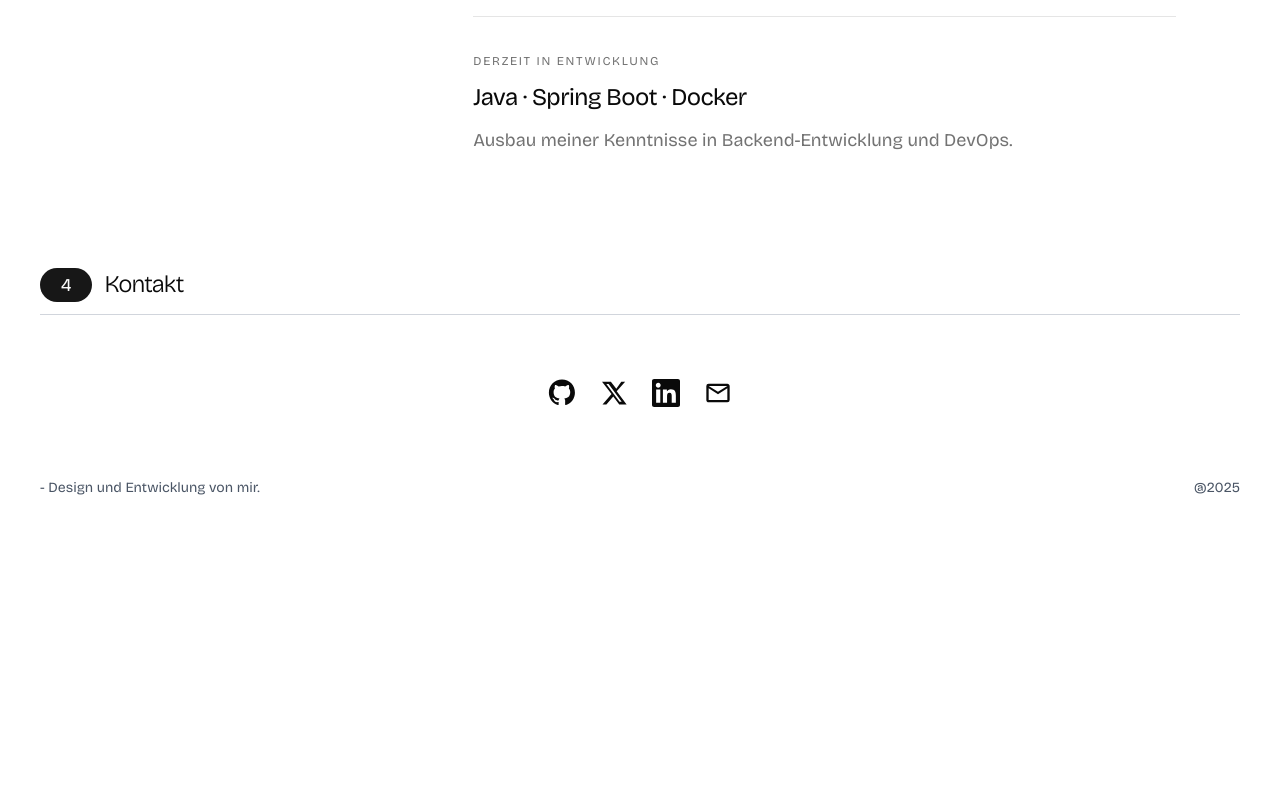
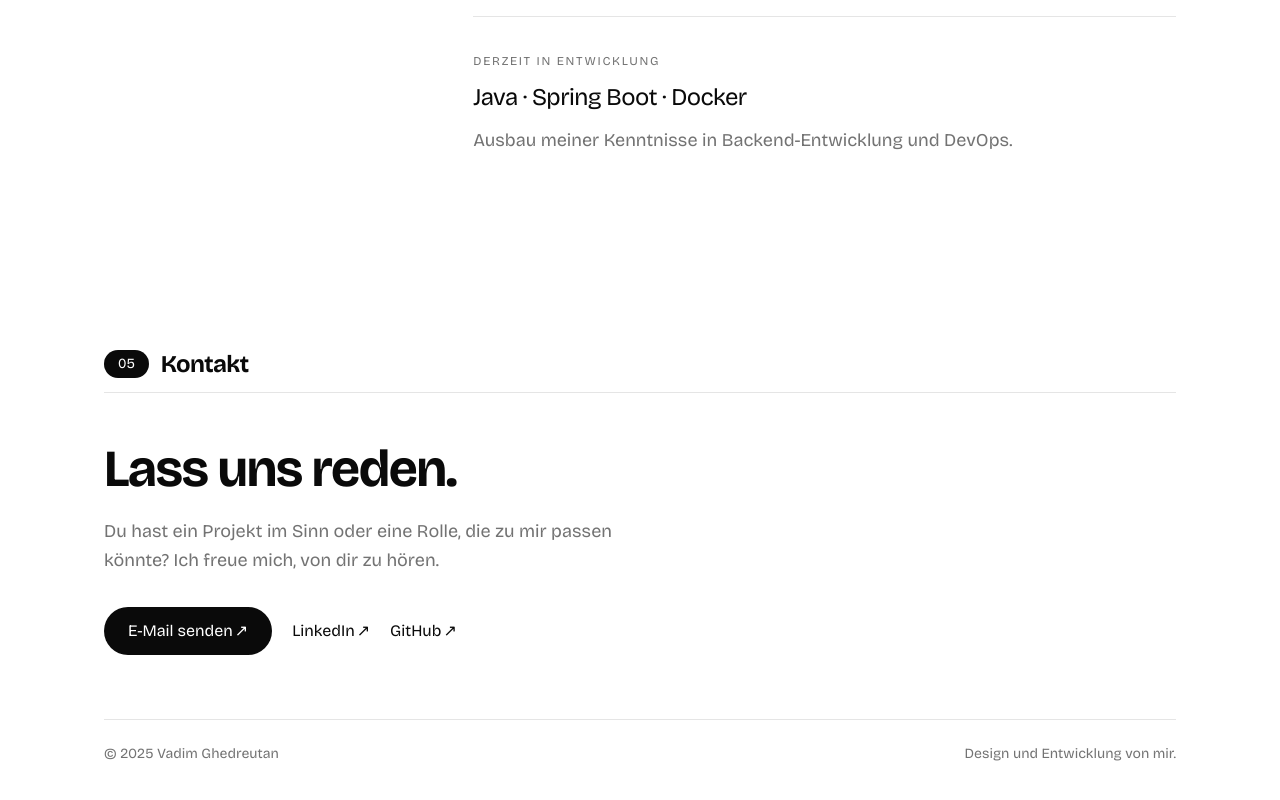
Before and after one commit to vadimghedreutan/portfolio-26, a Next.js app: page /de in a window 1280 px wide. Shown: the part 2777-3577 px from the top of the page. Before the commit the page ends 3355 px from the top, so only its background shows below. Built offline with nearby package versions, Linux system fonts and the light colour scheme.

Commit message:
feat: redesign contact section with clear calls to action and updated footer

```diff
--- a/app/components/Footer.tsx
+++ b/app/components/Footer.tsx
@@ -1,144 +1,157 @@
 "use client"
 
-import React from "react"
-import { motion, useReducedMotion, type Variants } from "motion/react"
-import { Badge } from "../../components/ui/badge"
+import { motion, useReducedMotion } from "motion/react"
 import { useTranslations } from "next-intl"
+import {
+    CONTACT_EMAIL_HREF,
+    GITHUB_PROFILE_URL,
+    LINKEDIN_URL,
+} from "@/lib/contact"
 
-type IconProps = React.SVGProps<SVGSVGElement>
-type Social = {
-    name: string
+function ContactTextLink({
+    href,
+    label,
+    reduceMotion,
+}: {
     href: string
-    Icon: (props: IconProps) => React.ReactElement
-    title?: string
-}
-
-/* ---------- Icons (unchanged) ---------- */
-
-const GithubIcon = (props: IconProps) => (
-    <svg viewBox="0 0 24 24" aria-hidden="true" fill="currentColor" {...props}>
-        <path
-            fillRule="evenodd"
-            clipRule="evenodd"
-            d="M12 .5C5.648.5.75 5.398.75 11.75c0 4.92 3.188 9.096 7.615 10.57.557.102.76-.242.76-.538 0-.266-.01-1.147-.016-2.08-3.096.674-3.75-1.324-3.75-1.324-.507-1.288-1.237-1.63-1.237-1.63-1.012-.692.077-.678.077-.678 1.118.078 1.706 1.148 1.706 1.148.995 1.705 2.612 1.212 3.25.927.102-.72.39-1.213.709-1.492-2.473-.281-5.073-1.236-5.073-5.501 0-1.216.434-2.21 1.147-2.987-.115-.282-.497-1.414.108-2.948 0 0 .938-.3 3.074 1.14a10.66 10.66 0 0 1 2.798-.376c.95.004 1.907.129 2.802.376 2.134-1.44 3.07-1.14 3.07-1.14.607 1.534.225 2.666.11 2.948.714.777 1.145 1.771 1.145 2.987 0 4.276-2.604 5.216-5.086 5.492.4.346.755 1.03.755 2.076 0 1.5-.014 2.708-.014 3.078 0 .298.2.647.77.537 4.424-1.477 7.61-5.651 7.61-10.57C23.25 5.398 18.352.5 12 .5z"
-        />
-    </svg>
-)
-const XIcon = (props: IconProps) => (
-    <svg viewBox="0 0 24 24" aria-hidden="true" fill="currentColor" {...props}>
-        <path d="M18.244 2.25h3.308l-7.227 8.26 8.502 11.24H16.5l-5.146-6.74-5.89 6.74H2.156l7.73-8.836L1.725 2.25h7.6l4.658 6.134 4.261-6.134zM16.729 19.55h1.833L7.393 4.33H5.426l11.303 15.22z" />
-    </svg>
-)
-const MailIcon = (props: IconProps) => (
-    <svg viewBox="0 0 24 24" aria-hidden="true" fill="currentColor" {...props}>
-        <path d="M20 4H4a2 2 0 0 0-2 2v12c0 1.103.897 2 2 2h16a2 2 0 0 0 2-2V6c0-1.103-.897-2-2-2zm0 2-8 5L4 6h16zm0 12H4V8l8 5 8-5v10z" />
-    </svg>
-)
-const LinkedinIcon = (props: IconProps) => (
-    <svg viewBox="0 0 24 24" aria-hidden="true" fill="currentColor" {...props}>
-        <path d="M20.447 20.452h-3.554v-5.569c0-1.328-.027-3.037-1.852-3.037-1.853 0-2.136 1.445-2.136 2.939v5.667H9.351V9h3.414v1.561h.046c.477-.9 1.637-1.85 3.37-1.85 3.601 0 4.267 2.37 4.267 5.455v6.286zM5.337 7.433c-1.144 0-2.063-.926-2.063-2.065 0-1.138.92-2.063 2.063-2.063 1.14 0 2.064.925 2.064 2.063 0 1.139-.925 2.065-2.064 2.065zm1.782 13.019H3.555V9h3.564v11.452zM22.225 0H1.771C.792 0 0 .774 0 1.729v20.542C0 23.227.792 24 1.771 24h20.451C23.2 24 24 23.227 24 22.271V1.729C24 .774 23.2 0 22.222 0h.003z" />
-    </svg>
-)
-
-/* ---------- Data ---------- */
-
-const socials: Social[] = [
-    {
-        name: "GitHub",
-        href: "https://github.com/vadimghedreutan",
-        Icon: GithubIcon,
-        title: "Open my GitHub profile",
-    },
-    {
-        name: "Twitter",
-        href: "https://twitter.com/GhedreutanVadim",
-        Icon: XIcon,
-        title: "Open my Twitter profile",
-    },
-    {
-        name: "LinkedIn",
-        href: "https://linkedin.com/in/vadimghedreutan",
-        Icon: LinkedinIcon,
-        title: "Connect with me on LinkedIn",
-    },
-    {
-        name: "Email",
-        href: "mailto:dev.vadimghedreutan@gmail.com",
-        Icon: MailIcon,
-        title: "Send me an email",
-    },
-]
-
-/* ---------- Main Component ---------- */
-
-const Footer = () => {
-    const c = useTranslations("contact")
-    const currentYear = new Date().getFullYear()
-    const reduce = useReducedMotion()
-
-    const itemVariants: Variants = {
-        hidden: reduce ? { opacity: 0 } : { opacity: 0, y: 12 },
-        show: (i: number) =>
-            reduce
-                ? { opacity: 1, transition: { duration: 0.2, delay: i * 0.08 } }
-                : {
-                      opacity: 1,
-                      y: 0,
-                      transition: {
-                          type: "spring",
-                          stiffness: 140,
-                          damping: 18,
-                          delay: i * 0.08,
-                      },
-                  },
-    }
-
+    label: string
+    reduceMotion: boolean
+}) {
     return (
-        <section id="contact" className="px-5 sm:px-10 py-4">
-            <div className="flex flex-col gap-3">
-                <div className="flex items-center space-x-3">
-                    <Badge className="rounded-3xl px-5 text-lg">4</Badge>
-                    <h3 className="heading-subtitle--sm">{c("name")}</h3>
-                </div>
-                <hr className="border-gray-300" />
-            </div>
-
-            <div className="flex flex-col items-center py-16">
-                {/* Social icons */}
-                <ul className="flex items-center justify-center gap-6">
-                    {socials.map(({ name, href, Icon, title }, index) => (
-                        <motion.li
-                            key={name}
-                            initial="hidden"
-                            animate="show"
-                            variants={itemVariants}
-                            custom={index}
-                            whileHover={!reduce ? { scale: 1.2 } : {}}
-                            whileFocus={!reduce ? { scale: 1.2 } : {}}
-                        >
         <a
             href={href}
             target="_blank"
             rel="noopener noreferrer"
-                                aria-label={name}
-                                title={title ?? name}
-                                className="inline-flex items-center justify-center"
+            className="group/link inline-flex min-h-9 items-center gap-0.5 rounded-sm text-sm font-medium text-foreground underline-offset-4 transition-colors hover:underline focus-visible:outline-none focus-visible:ring-2 focus-visible:ring-ring focus-visible:ring-offset-2 sm:text-base"
         >
-                                <Icon className="h-7 w-7" />
-                                <span className="sr-only">{name}</span>
+            <span>{label}</span>
+            <motion.span
+                aria-hidden
+                className="inline-block transition-transform group-focus-visible/link:translate-x-0.5 group-focus-visible/link:-translate-y-0.5"
+                initial={false}
+                whileHover={reduceMotion ? undefined : { x: 2, y: -2 }}
+                transition={{ duration: 0.2, ease: "easeOut" }}
+            >
+                ↗
+            </motion.span>
         </a>
-                        </motion.li>
-                    ))}
-                </ul>
-
-                {/* Footer text */}
-                <div className="flex justify-between w-full mt-16 text-gray-600 text-sm">
-                    <p>- {c("description")}</p>
-                    <p>@{currentYear}</p>
-                </div>
-            </div>
-        </section>
     )
 }
 
-export default Footer
+function EmailLink({
+    href,
+    label,
+    reduceMotion,
+}: {
+    href: string
+    label: string
+    reduceMotion: boolean
+}) {
+    return (
+        <a
+            href={href}
+            className="group/email inline-flex min-h-11 items-center justify-center gap-0.5 rounded-full bg-neutral-950 px-6 py-3 text-sm font-medium text-white transition-colors hover:bg-neutral-800 focus-visible:outline-none focus-visible:ring-2 focus-visible:ring-ring focus-visible:ring-offset-2 sm:text-base"
+        >
+            <span>{label}</span>
+            <motion.span
+                aria-hidden
+                className="inline-block transition-transform group-focus-visible/email:translate-x-0.5 group-focus-visible/email:-translate-y-0.5"
+                initial={false}
+                whileHover={reduceMotion ? undefined : { x: 2, y: -2 }}
+                transition={{ duration: 0.2, ease: "easeOut" }}
+            >
+                ↗
+            </motion.span>
+        </a>
+    )
+}
+
+export default function Footer() {
+    const t = useTranslations("contact")
+    const reduceMotion = useReducedMotion() ?? false
+    const currentYear = new Date().getFullYear()
+
+    const sectionReveal = reduceMotion
+        ? { opacity: 1 }
+        : { opacity: 1, y: 0 }
+    const sectionInitial = reduceMotion ? false : { opacity: 0, y: 16 }
+
+    return (
+        <footer className="mt-auto">
+            <section
+                id="contact"
+                className="mx-auto w-full max-w-6xl px-5 py-14 sm:px-10 sm:py-20 lg:py-24"
+                aria-labelledby="contact-heading"
+            >
+                <div className="flex flex-col gap-3">
+                    <div className="flex items-center gap-3">
+                        <span className="inline-flex shrink-0 items-center justify-center rounded-full bg-neutral-950 px-3.5 py-1 text-sm font-medium tabular-nums text-white">
+                            {t("sectionNumber")}
+                        </span>
+                        <h2
+                            id="contact-heading"
+                            className="text-xl font-semibold tracking-tight text-foreground sm:text-2xl"
+                        >
+                            {t("sectionTitle")}
+                        </h2>
+                    </div>
+                    <hr className="border-border" aria-hidden="true" />
+                </div>
+
+                <motion.div
+                    className="mt-10 lg:mt-12"
+                    initial={sectionInitial}
+                    whileInView={sectionReveal}
+                    viewport={{ once: true, amount: 0.2 }}
+                    transition={
+                        reduceMotion
+                            ? { duration: 0.2 }
+                            : { duration: 0.45, ease: "easeOut" }
+                    }
+                >
+                    <h3 className="text-[clamp(2rem,5vw,3.25rem)] font-semibold leading-[1.08] tracking-[-0.03em] text-foreground">
+                        {t("headline")}
+                    </h3>
+
+                    <p className="mt-5 max-w-xl text-base leading-relaxed text-muted-foreground sm:text-lg">
+                        {t("supporting")}
+                    </p>
+
+                    <div className="mt-8 flex flex-wrap items-center gap-4 sm:gap-5">
+                        {CONTACT_EMAIL_HREF ? (
+                            <EmailLink
+                                href={CONTACT_EMAIL_HREF}
+                                label={t("sendEmail")}
+                                reduceMotion={reduceMotion}
+                            />
+                        ) : null}
+                        {LINKEDIN_URL ? (
+                            <ContactTextLink
+                                href={LINKEDIN_URL}
+                                label={t("linkedin")}
+                                reduceMotion={reduceMotion}
+                            />
+                        ) : null}
+                        {GITHUB_PROFILE_URL ? (
+                            <ContactTextLink
+                                href={GITHUB_PROFILE_URL}
+                                label={t("github")}
+                                reduceMotion={reduceMotion}
+                            />
+                        ) : null}
+                    </div>
+                </motion.div>
+
+                <hr
+                    className="mt-14 border-border sm:mt-16"
+                    aria-hidden="true"
+                />
+
+                <div className="mt-6 flex flex-col gap-3 text-sm text-muted-foreground sm:flex-row sm:items-center sm:justify-between sm:gap-6">
+                    <p>{t("copyright", { year: currentYear })}</p>
+                    <p className="sm:text-right">{t("footerCredit")}</p>
+                </div>
+            </section>
+        </footer>
+    )
+}
--- a/app/components/ProjectData.tsx
+++ b/app/components/ProjectData.tsx
@@ -6,7 +6,7 @@ export interface Project {
     publishedAt: string
 }
 
-export const GITHUB_PROFILE_URL = "https://github.com/vadimghedreutan"
+export { GITHUB_PROFILE_URL } from "@/lib/contact"
 
 function isGithubRepoUrl(url: string): boolean {
     try {
--- /dev/null
+++ b/lib/contact.ts
@@ -0,0 +1,10 @@
+export const CONTACT_EMAIL = "dev.vadimghedreutan@gmail.com"
+
+export const CONTACT_EMAIL_HREF = `mailto:${CONTACT_EMAIL}`
+
+export const LINKEDIN_URL = "https://www.linkedin.com/in/vadimghedreutan/"
+
+export const GITHUB_PROFILE_URL = "https://github.com/vadimghedreutan"
+
+/** Preserved for use outside the Contact section (not shown in Contact UI). */
+export const TWITTER_URL = "https://twitter.com/GhedreutanVadim"
--- a/messages/de.json
+++ b/messages/de.json
@@ -22,8 +22,15 @@
     "timelinePortugalDetail": "Systemadministration"
   },
   "contact": {
-    "description": "Design und Entwicklung von mir.",
-    "name": "Kontakt"
+    "copyright": "© {year} Vadim Ghedreutan",
+    "footerCredit": "Design und Entwicklung von mir.",
+    "github": "GitHub",
+    "headline": "Lass uns reden.",
+    "linkedin": "LinkedIn",
+    "sectionNumber": "05",
+    "sectionTitle": "Kontakt",
+    "sendEmail": "E-Mail senden",
+    "supporting": "Du hast ein Projekt im Sinn oder eine Rolle, die zu mir passen könnte? Ich freue mich, von dir zu hören."
   },
   "hero": {
     "availabilityAvailable": "Verfügbar für Backend- und DevOps-Möglichkeiten",
--- a/messages/en.json
+++ b/messages/en.json
@@ -22,8 +22,15 @@
     "timelinePortugalDetail": "Systems administration"
   },
   "contact": {
-    "description": "Design and development by me.",
-    "name": "Contact"
+    "copyright": "© {year} Vadim Ghedreutan",
+    "footerCredit": "Designed and developed by me.",
+    "github": "GitHub",
+    "headline": "Let's talk.",
+    "linkedin": "LinkedIn",
+    "sectionNumber": "05",
+    "sectionTitle": "Contact",
+    "sendEmail": "Send me an email",
+    "supporting": "Have a project in mind or a role you think I'd fit? I'd be happy to hear from you."
   },
   "hero": {
     "availabilityAvailable": "Available for backend and DevOps opportunities",
```
Lines whose indentation alone changed are shown as unchanged.
